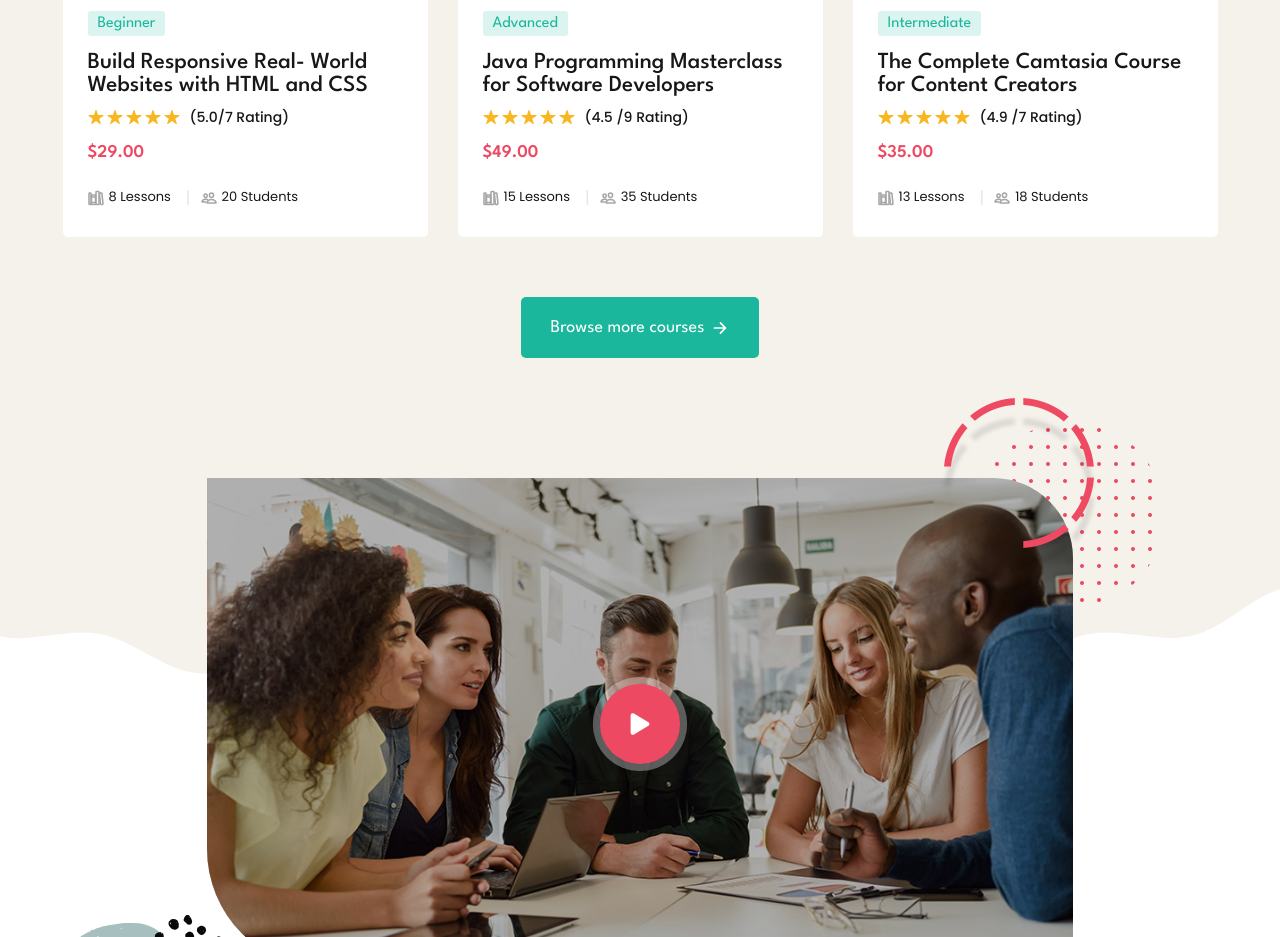
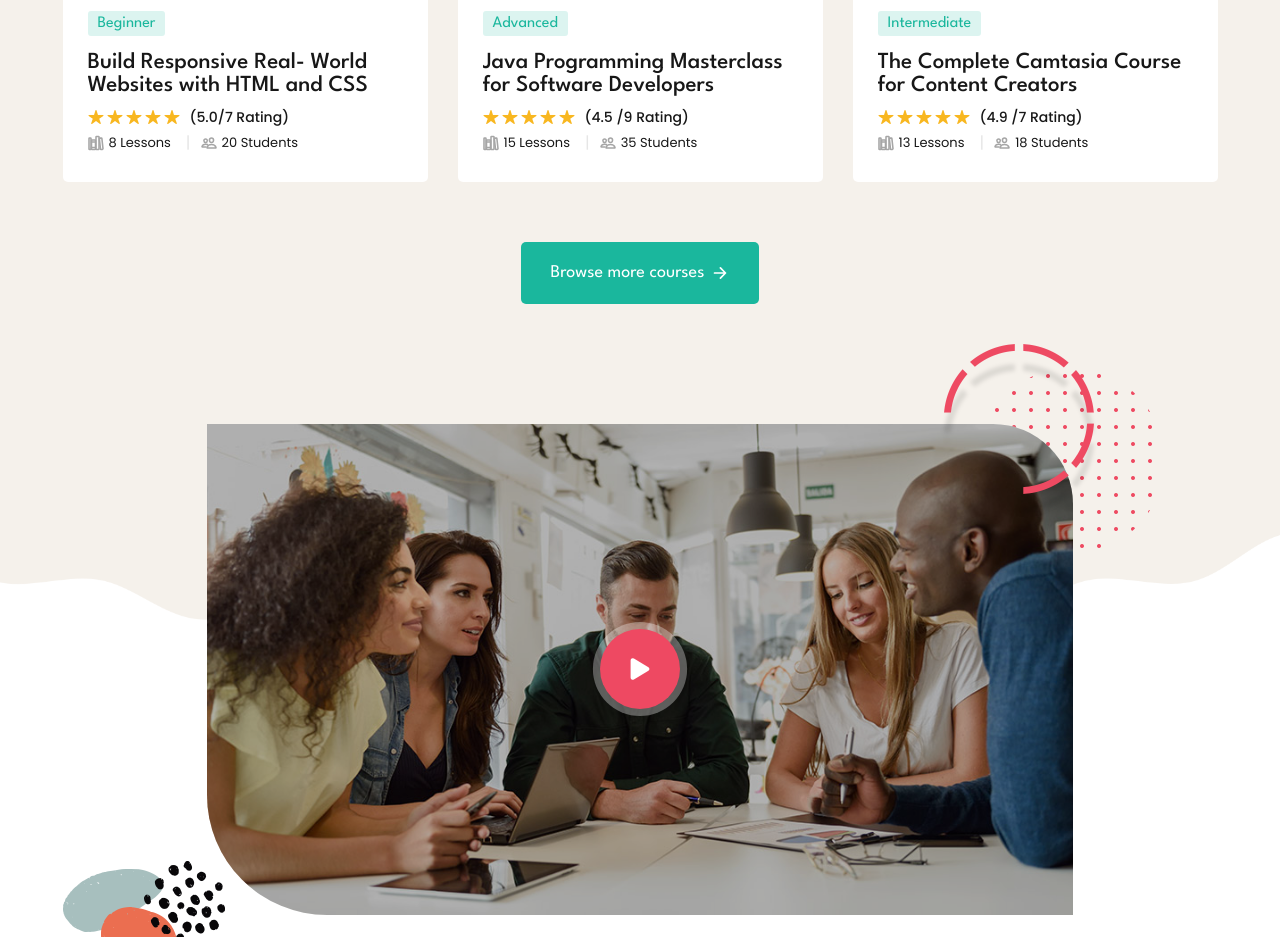
Before and after one commit to Bhasvanth-Dev9380/Amulyagalit1, a plain HTML site: page index.html in a window 1280 px wide. Shown: the part 2780-3717 px from the top of the page. Drawn offline with nearby package versions, Linux system fonts and the light colour scheme.

Commit message:
services changed

```diff
--- a/index.html
+++ b/index.html
@@ -413,7 +413,7 @@
 
                   </div>
 
-                  <data class="price" value="29">$29.00</data>
+                  <!-- <data class="price" value="29">$29.00</data> -->
 
                   <ul class="card-meta-list">
 
@@ -472,7 +472,7 @@
 
                   </div>
 
-                  <data class="price" value="49">$49.00</data>
+                  <!-- <data class="price" value="49">$49.00</data> -->
 
                   <ul class="card-meta-list">
 
@@ -531,7 +531,7 @@
 
                   </div>
 
-                  <data class="price" value="35">$35.00</data>
+                  <!-- <data class="price" value="35">$35.00</data> -->
 
                   <ul class="card-meta-list">
 
```
